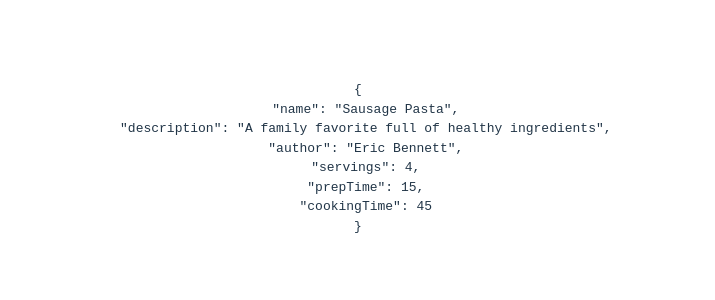
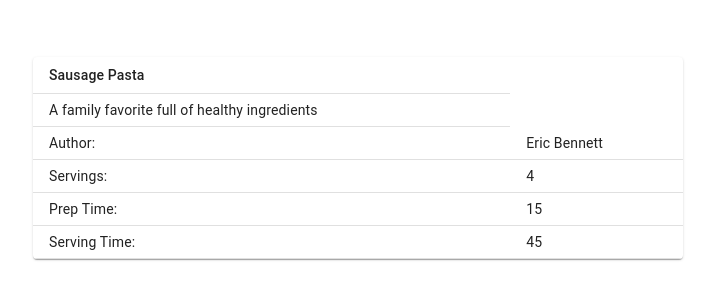
Before and after one commit to ericos-bennett/enPlace, a React (Vite) app in the folder frontend/: page / in a window 1280 px wide. Shown: the part 242-542 px from the top of the page, without its empty margins (282-997 px from the left). Built offline with nearby package versions, Linux system fonts and the light colour scheme.

Commit message:
add Recipe type and basic table to display data

```diff
--- a/frontend/src/App.tsx
+++ b/frontend/src/App.tsx
@@ -1,21 +1,61 @@
 import { useState, useEffect } from 'react'
 import './App.css'
+import Table from '@mui/material/Table'
+import TableBody from '@mui/material/TableBody'
+import TableCell from '@mui/material/TableCell'
+import TableContainer from '@mui/material/TableContainer'
+import TableHead from '@mui/material/TableHead'
+import TableRow from '@mui/material/TableRow'
+import Paper from '@mui/material/Paper'
+import { Recipe } from './types'
 
 function App() {
   const testRecipePath = '/src/testRecipe.json'
 
-  const [recipe, setRecipe] = useState(null);
+  const [recipe, setRecipe] = useState<Recipe | null>(null);
 
   useEffect(() => {
     fetch(testRecipePath)
       .then(response => response.json())
       .then(data => setRecipe(data))
-      .catch(error => console.error('Error loading JSON:', error));
+      .catch(error => console.error('Error loading JSON:', error))
   }, []);
 
   return (
     <>
-      <pre>{JSON.stringify(recipe, null, 2)}</pre>
+      {!recipe ? (
+        <div>Loading...</div>
+      ) :
+        (<TableContainer component={Paper}>
+          <Table sx={{ minWidth: 650 }} size="small" aria-label="a dense table">
+            <TableHead>
+              <TableRow>
+                <TableCell>{recipe.name}</TableCell>
+              </TableRow>
+            </TableHead>
+            <TableBody>
+              <TableRow>
+                <TableCell>{recipe.description}</TableCell>
+              </TableRow>
+              <TableRow>
+                <TableCell>Author: </TableCell>
+                <TableCell>{recipe.author}</TableCell>
+              </TableRow>
+              <TableRow>
+                <TableCell>Servings: </TableCell>
+                <TableCell>{recipe.servings}</TableCell>
+              </TableRow>
+              <TableRow>
+                <TableCell>Prep Time: </TableCell>
+                <TableCell>{recipe.prepTime}</TableCell>
+              </TableRow>
+              <TableRow>
+                <TableCell>Serving Time: </TableCell>
+                <TableCell>{recipe.cookingTime}</TableCell>
+              </TableRow>
+            </TableBody>
+          </Table >
+        </TableContainer >)}
     </>
   )
 }
```
Also changed, not shown: frontend/src/types.d.ts (added, +8 -0 lines).
